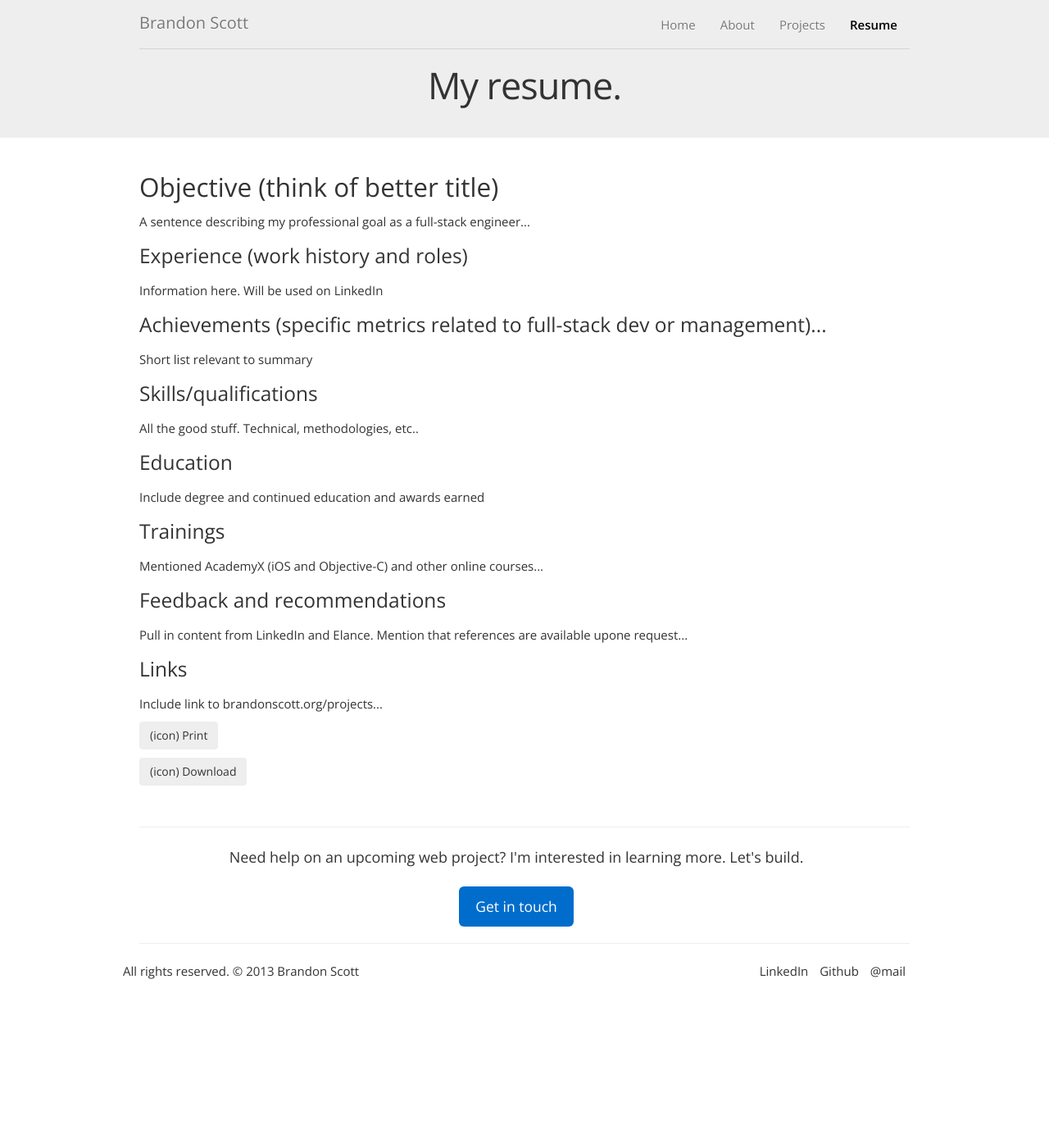
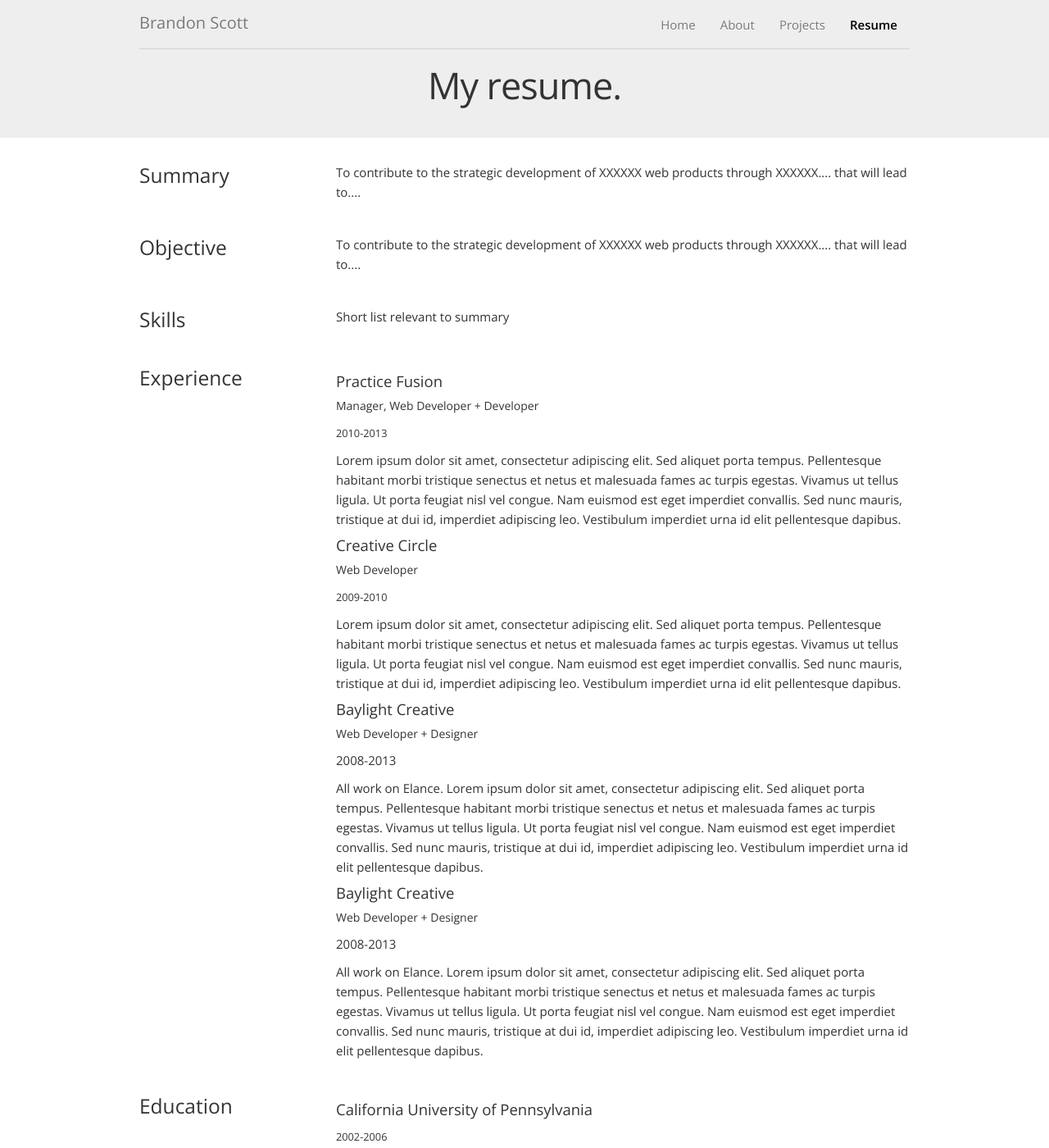
Before and after one commit to brandon-scott/brandon-scott.github.io, a Jekyll site: the page built from resume/index.html, in a window 1280 px wide and 1400 px high. Shown: the whole window at 82% size. Built offline with Jekyll 4.4.1, drawn with Linux system fonts in a browser that asks for light colours; nearby versions of some CDN libraries; Markdown is read by kramdown in place of the engine named in the settings; some of the changed text lies outside the part shown.

Commit message:
latest resume page changes

```diff
--- a/assets/css/styles.css
+++ b/assets/css/styles.css
@@ -47,6 +47,20 @@ div[id^='section-'] {
 /**
 * Projects
 **/
+
+/**
+* Resume
+**/
+
+div.resume h3 {
+    margin-top: 0;
+    padding-top: 0;
+    line-height: 1.3;
+}
+
+div.resume .row {
+    margin-bottom: 30px;
+}
 
 /**
 * Footer
--- a/resume/index.html
+++ b/resume/index.html
@@ -6,35 +6,80 @@ headline: My resume.
 ---
 
 <div>
-    <div class="container">
+    <div class="container resume">
+        <div class="row">
+            <h3 class="span3">Summary</h2>
+            <p class="span9">To contribute to the strategic development of XXXXXX web products through XXXXXX.... that will lead to....</p>
+        </div>
+
+        <div class="row">
+            <h3 class="span3">Objective</h2>
+            <p class="span9">To contribute to the strategic development of XXXXXX web products through XXXXXX.... that will lead to....</p>
+        </div>
+
+        <div class="row">
+            <h3 class="span3">Skills</h3>
+            <p class="span9">Short list relevant to summary</p>
+        </div>
+
+        <div class="row">
+            <h3 class="span3">Experience</h3>
+            <div class="span9">
+                <h4>Practice Fusion</h4>
+                <h5>Manager, Web Developer + Developer</h5>
+                <p><small>2010-2013</small></p>
+                <p>Lorem ipsum dolor sit amet, consectetur adipiscing elit. Sed aliquet porta tempus. Pellentesque habitant morbi tristique senectus et netus et malesuada fames ac turpis egestas. Vivamus ut tellus ligula. Ut porta feugiat nisl vel congue. Nam euismod est eget imperdiet convallis. Sed nunc mauris, tristique at dui id, imperdiet adipiscing leo. Vestibulum imperdiet urna id elit pellentesque dapibus.</p>
+
+                <h4>Creative Circle</h4>
+                <h5>Web Developer</h5>
+                <p><small>2009-2010</small></p>
+                <p>Lorem ipsum dolor sit amet, consectetur adipiscing elit. Sed aliquet porta tempus. Pellentesque habitant morbi tristique senectus et netus et malesuada fames ac turpis egestas. Vivamus ut tellus ligula. Ut porta feugiat nisl vel congue. Nam euismod est eget imperdiet convallis. Sed nunc mauris, tristique at dui id, imperdiet adipiscing leo. Vestibulum imperdiet urna id elit pellentesque dapibus.</p>
+
+                <h4>Baylight Creative</h4>
+                <h5>Web Developer + Designer</h5>
+                <p>2008-2013</p>
+                <p>All work on Elance. Lorem ipsum dolor sit amet, consectetur adipiscing elit. Sed aliquet porta tempus. Pellentesque habitant morbi tristique senectus et netus et malesuada fames ac turpis egestas. Vivamus ut tellus ligula. Ut porta feugiat nisl vel congue. Nam euismod est eget imperdiet convallis. Sed nunc mauris, tristique at dui id, imperdiet adipiscing leo. Vestibulum imperdiet urna id elit pellentesque dapibus.</p>
+
+                <h4>Baylight Creative</h4>
+                <h5>Web Developer + Designer</h5>
+                <p>2008-2013</p>
+                <p>All work on Elance. Lorem ipsum dolor sit amet, consectetur adipiscing elit. Sed aliquet porta tempus. Pellentesque habitant morbi tristique senectus et netus et malesuada fames ac turpis egestas. Vivamus ut tellus ligula. Ut porta feugiat nisl vel congue. Nam euismod est eget imperdiet convallis. Sed nunc mauris, tristique at dui id, imperdiet adipiscing leo. Vestibulum imperdiet urna id elit pellentesque dapibus.</p>
+
+            </div>
+        </div>
+
+        <div class="row">
+            <h3 class="span3">Education</h3>
+            <div class="span9">
+                <h4>California University of Pennsylvania</h4>
+                <p><small>2002-2006</small></p>
+                <p>B.Sc. in Design and Minor in Marketing</p>
+                <p>Activities and Societies: Presidential Scholar</p>
+
+                <h4>Academy X</h4>
+                <p><small>2013</small></p>
+                <p>Objective-C / iOS Development Certification</p>
+            </div>
+        </div>
+
+        <div class="row">
+            <h3 class="span3">Feedback</h3>
+            <p class="span9">Top 3 with link to Elance (https://www.elance.com/s/edit/baylightmedia/job-history/?t=1&r=fee)</p>
+        </div>
+
+        <div class="row">
+            <h3 class="span3">Projects</h3>
+            <p class="span9">Short list relevant to summary</p>
+        </div>
+
         <div class="row">
             <div class="span12">
-                <h2>Objective (think of better title)</h2>
-                <p>A sentence describing my professional goal as a full-stack engineer...</p>
-
-                <h3>Experience (work history and roles)</h3>
-                <p>Information here. Will be used on LinkedIn</p>
-
-                <h3>Achievements (specific metrics related to full-stack dev or management)...</h3>
-                <p>Short list relevant to summary</p>
-
-                <h3>Skills/qualifications</h3>
-                <p>All the good stuff. Technical, methodologies, etc..</p>
-
-                <h3>Education</h3>
-                <p>Include degree and continued education and awards earned</p>
-
-                <h3>Trainings</h3>
-                <p>Mentioned AcademyX (iOS and Objective-C) and other online courses...</p>
-
-                <h3>Feedback and recommendations</h3>
-                <p>Pull in content from LinkedIn and Elance. Mention that references are available upone request...</p>
-
-                <h3>Links</h3>
-                <p>Include link to brandonscott.org/projects...</p>
-
                 <p><a href="#" class="btn btn-default">(icon) Print</a></p>
                 <p><a href="#" class="btn btn-default">(icon) Download</a></p>
+            </div>
+        </div>
+
+
 
             </div>
         </div>
```
